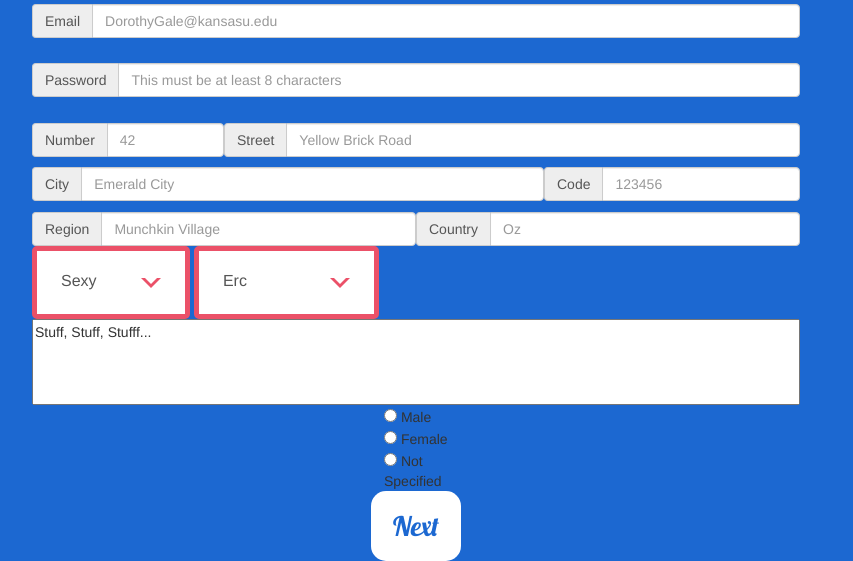
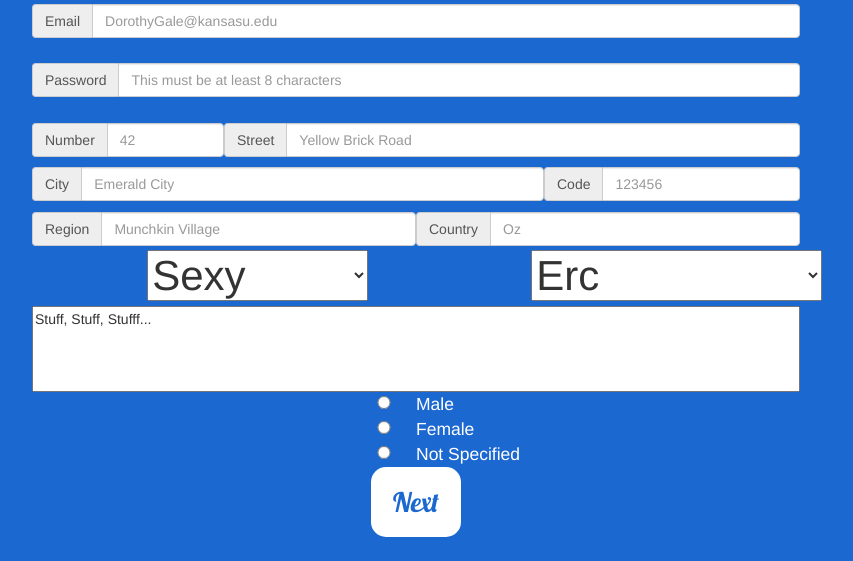
Before and after one commit to KevinHardy-Cooper/DeltaHacks2016, a PHP site: page /sign-up.html in a window 1280 px wide. Shown: the part 845-1406 px from the top of the page, without its empty margins (224-1077 px from the left). After the commit the page ends 1382 px from the top, so only its background shows below. Run offline with PHP 8.4, Linux system fonts and the light colour scheme.

Commit message:
Fixing stuff on SignUp

```diff
--- a/public_html/css/sign-up.css
+++ b/public_html/css/sign-up.css
@@ -129,64 +129,14 @@ body{
 }
 
 .select {
-  font-size: 16px;
-  position: relative;
-  display: inline-block;
-}
-
-.select select {
-  outline: none;
-  -webkit-appearance: none;
-  display: block;
-  padding: 1.2em 3em 1.3em 1.5em;
-  margin: 0;
-
-  transition: border-color 0.2s;
-  border: 5px solid #EB5168;
-  border-radius: 5px;
-
-  background: #fff;
-  color: #555;
-  line-height: normal;
-  font-family: inherit;
-  font-size: inherit;
-  line-height: inherit;
-}
-
-.select .arr {
-  background: #fff;
-  bottom: 5px;
-  position: absolute;
-  right: 5px;
-  top: 5px;
-  width: 50px;
-  pointer-events: none;
-}
-.select .arr:before {
-  content: '';
-  position: absolute;
-  top: 50%;
-  right: 24px;
-  margin-top: -5px;
-  pointer-events: none;
-  border-top: 10px solid #EB5168;
-  border-left: 10px solid transparent;
-  border-right: 10px solid transparent;
-}
-
-.select .arr:after {
-  content: '';
-  position: absolute;
-  top: 50%;
-  right: 28px;
-  margin-top: -5px;
-  pointer-events: none;
-  border-top: 6px solid #fff;
-  border-left: 6px solid transparent;
-  border-right: 6px solid transparent;
+  float: left;
+  width: 20%;
+  margin: 0% 15%;
+  font-size: 3em;
 }
 
 textarea{
+  clear: both;
   display: block;
   width: 60vw;
   margin: 0 auto;
@@ -194,6 +144,14 @@ textarea{
 }
 
 form{
-  width: 5vw;
-  margin: 0 auto;
+  width: 20vw;
+  margin: 0 45vw;
+  color: white;
+  font-size: 1.25em;
 }
+
+form input {
+  width: 30%;
+  float: left;
+  text-align: center;
+}
--- a/public_html/sign-up.html
+++ b/public_html/sign-up.html
@@ -1,5 +1,4 @@
 <!DOCTYPE html>
-
 <html>
 
 <head>
@@ -32,12 +31,10 @@
 </head>
 
 <body>
-
 	<nav id="mainNav" class="navbar navbar-default navbar-fixed-top">
         <div class="container-fluid">
             <!-- Brand and toggle get grouped for better mobile display -->
             <div class="nav navbar-nav navbar-header">
-
             <a id="logo" class="navbar-brand page-scroll" href="#page-top">Let's Talk</a>
             </div>
 
@@ -130,10 +127,10 @@
 			</div>
 		</div>
 
-
+		<div id="selectWrapper">
 			<div class="select">
 	    		<span class="arr"></span>
-			<select id="adjective">
+				<select id="adjective" class="usernameDrop">
 	  				<option value="Sexy">Sexy</option>
 	  				<option value="Erotic">Erotic</option>
 	  				<option value="Alluring">Alluring</option>
@@ -144,7 +141,7 @@
 
 			<div class="select">
 	    		<span class="arr"></span>
-			<select id="noun">
+				<select id="noun" class="usernameDrop">
 	  				<option value="Erc">Erc</option>
 	  				<option value="Zebroid">Zebroid</option>
 	  				<option value="Mantis Shrip">Mantis Shrimp</option>
@@ -152,13 +149,14 @@
 				</select>
 			</div>
 		</div>
+	</div>
 
 	<textarea rows="4" cols="50" maxlength="140" id = "signUpAchievement">Stuff, Stuff, Stufff...</textarea>
 
 	<form action="">
-	  	<input type="radio" name="gender" value="male" class="gender" id="male"> Male<br>
-	  	<input type="radio" name="gender" value="female" class="gender" id="female"> Female<br>
-	  	<input type="radio" name="gender" value="other" class="gender" id="other"> Not Specified
+	  	<input type="radio" name="gender" value="male" class="gender col-md-3" id="male"> Male<br>
+	  	<input type="radio" name="gender" value="female" class="gender col-md-3" id="female"> Female<br>
+	  	<input type="radio" name="gender" value="other" class="gender col-md-3" id="other"> Not Specified
 	</form>
 
 	<div id="next-button">Next</div>
@@ -183,11 +181,11 @@
 		var aCou = $("#addressCountry").val();
 		var signUpAch = $("#signUpAchievement").val();
 		var gender;
-		if($("#male").attr("checked") == true) {
+		if($('#male').is(':checked') == true) {
 			gender = "M";
-		} else if($("#female").attr("checked") == true) {
+		} else if($('#female').is(':checked') == true) {
 			gender = "F";
-		} else if($("#other").attr("checked") == true) {
+		} else if($('#other').is(':checked') == true) {
 			gender = "O";
 		}
 
@@ -215,7 +213,6 @@
 		//TODO PHP Validate email
 		//TODO Verify Address
 		//TODO Send Valid stuff to PHP
-		alert("sending!");
 		$.ajax({
 			method: 'get',
   			url: 'php/signUp.php',
```
Lines whose indentation alone changed are shown as unchanged.
